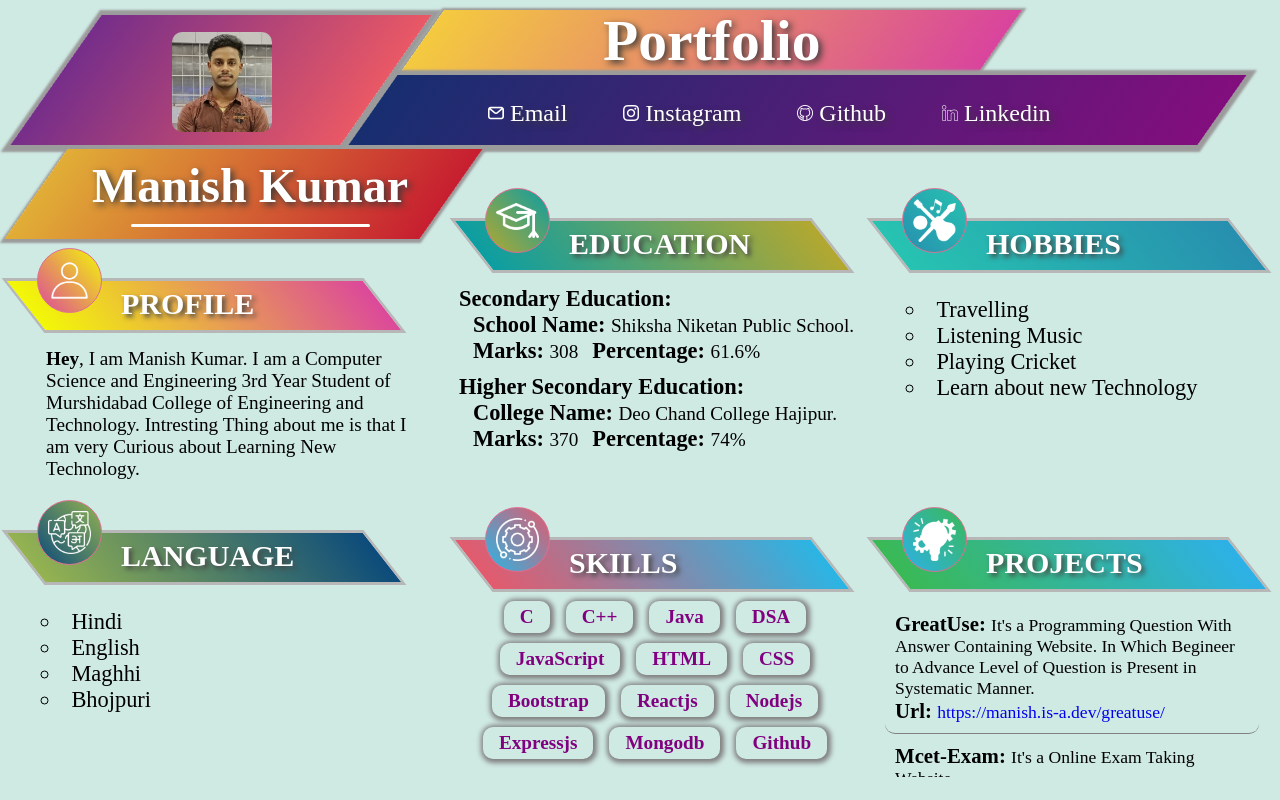
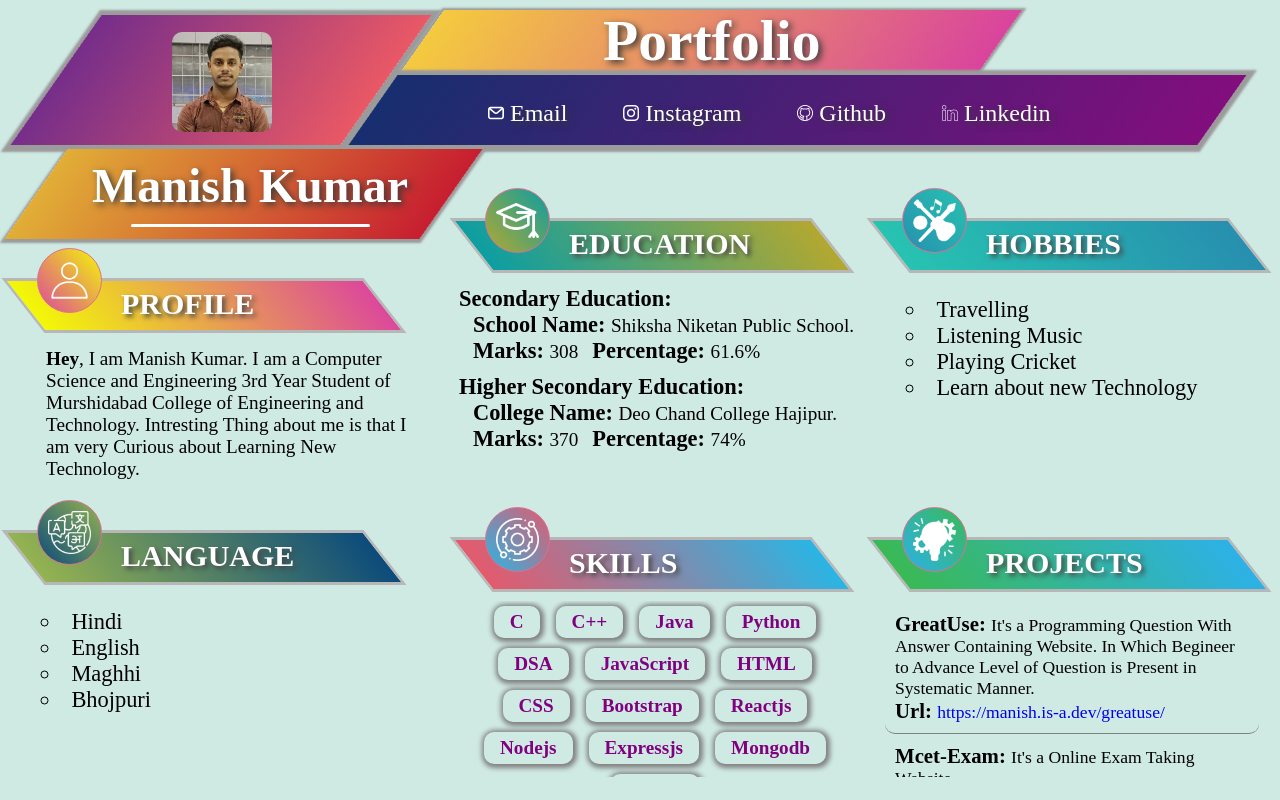
Before and after one commit to manish7479dlp/manish7479dlp.github.io, a React (Create React App) app: page / in a window 1280 px wide. Built offline with nearby package versions, Linux system fonts and the light colour scheme.

Commit message:
fix skill height

```diff
--- a/src/Components/Skills/Skills.css
+++ b/src/Components/Skills/Skills.css
@@ -1,11 +1,13 @@
 /* .skillsContainer {
-
 } */
 .skillsContainer .skills {
+  height: 65%;
   display: flex;
   flex-wrap: wrap;
   justify-content: center;
   align-items: center;
+  overflow-y: auto;
+  margin: 5px 0px;
 }
 
 .skillsContainer .skills p {
--- a/src/data/data.json
+++ b/src/data/data.json
@@ -3,6 +3,7 @@
     "C",
     "C++",
     "Java",
+    "Python",
     "DSA",
     "JavaScript",
     "HTML",
```
